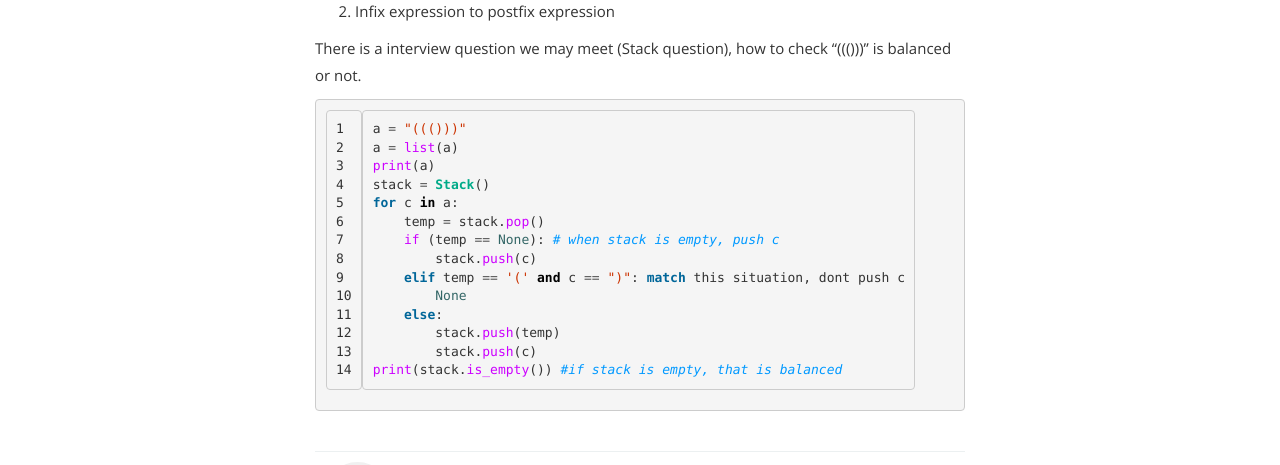
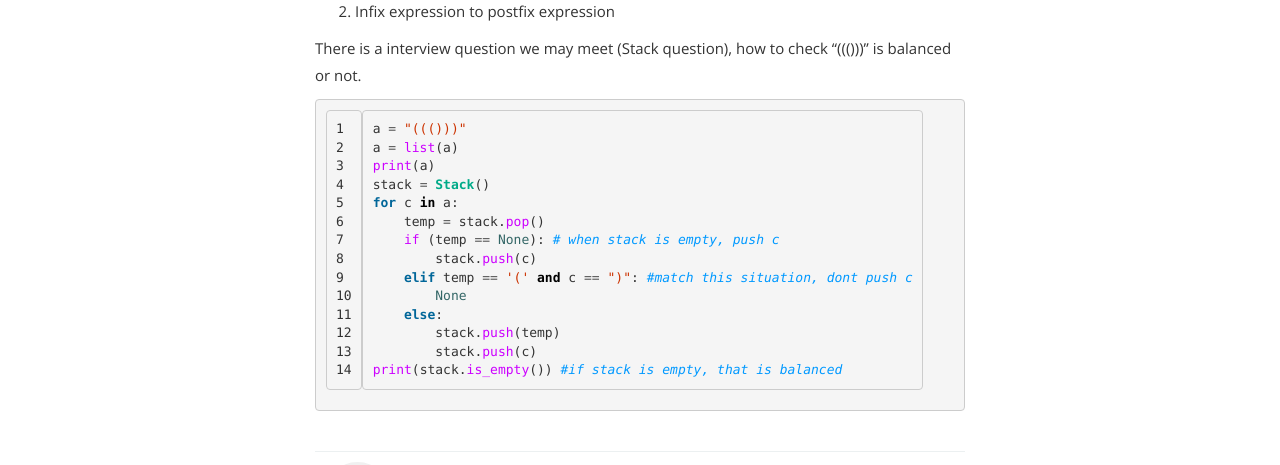
Before and after one commit to dsy401/OliBlog, a Jekyll site: the page built from _posts/2019-05-23-stack.md, in a window 1280 px wide. Shown: the part 1698-2163 px from the top of the page. Built offline with Jekyll 4.4.1, drawn with Linux system fonts in a browser that asks for light colours.

Commit message:
Updated '_posts/2019-05-23-stack.md' via CloudCannon

````diff
--- a/_posts/2019-05-23-stack.md
+++ b/_posts/2019-05-23-stack.md
@@ -58,7 +58,8 @@ When will we use Stack?
 2. Infix expression to postfix expression
 
 There is a interview question we may meet (Stack question), how to check "((()))" is balanced or not.
-```python
+
+~~~python
 a = "((()))"
 a = list(a)
 print(a)
@@ -67,10 +68,10 @@ for c in a:
     temp = stack.pop()
     if (temp == None): # when stack is empty, push c
         stack.push(c)
-    elif temp == '(' and c == ")": match this situation, dont push c
+    elif temp == '(' and c == ")": #match this situation, dont push c
         None
     else:
         stack.push(temp)
         stack.push(c)
 print(stack.is_empty()) #if stack is empty, that is balanced
-```
+~~~
````
